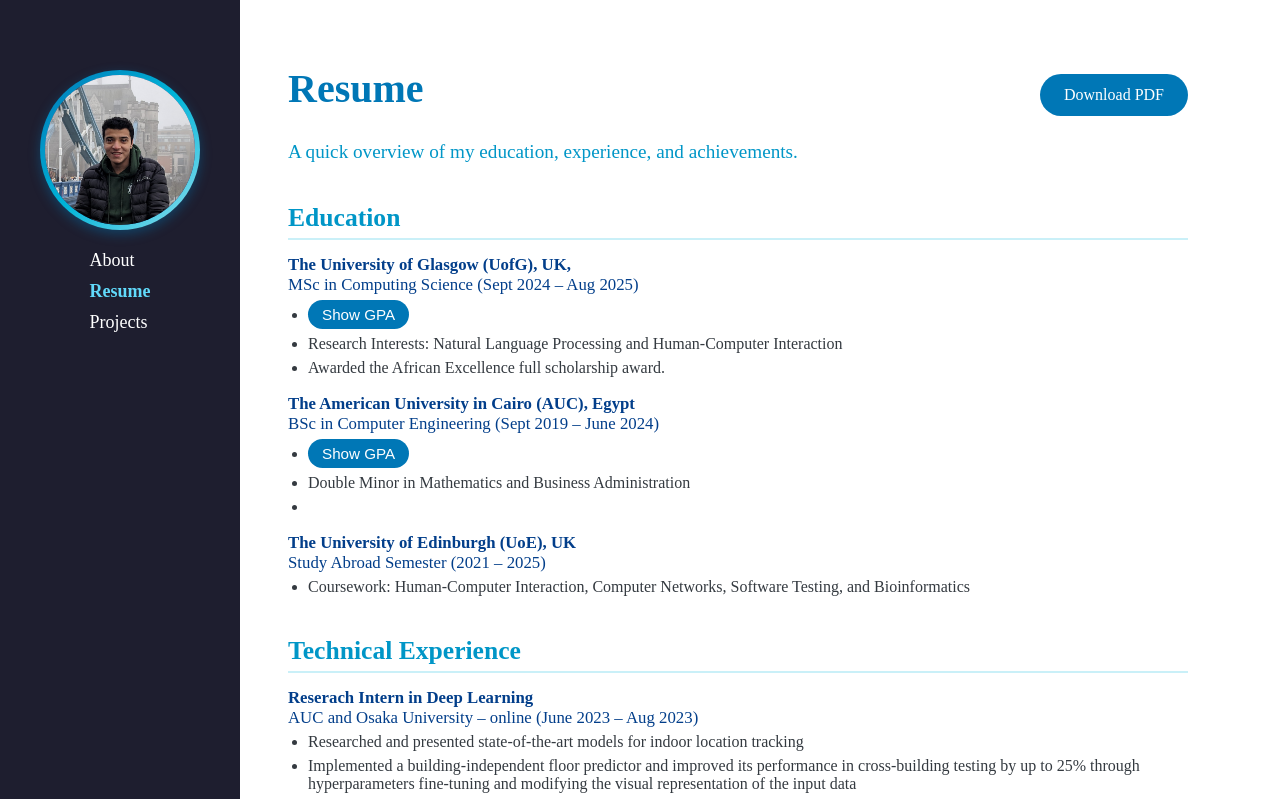
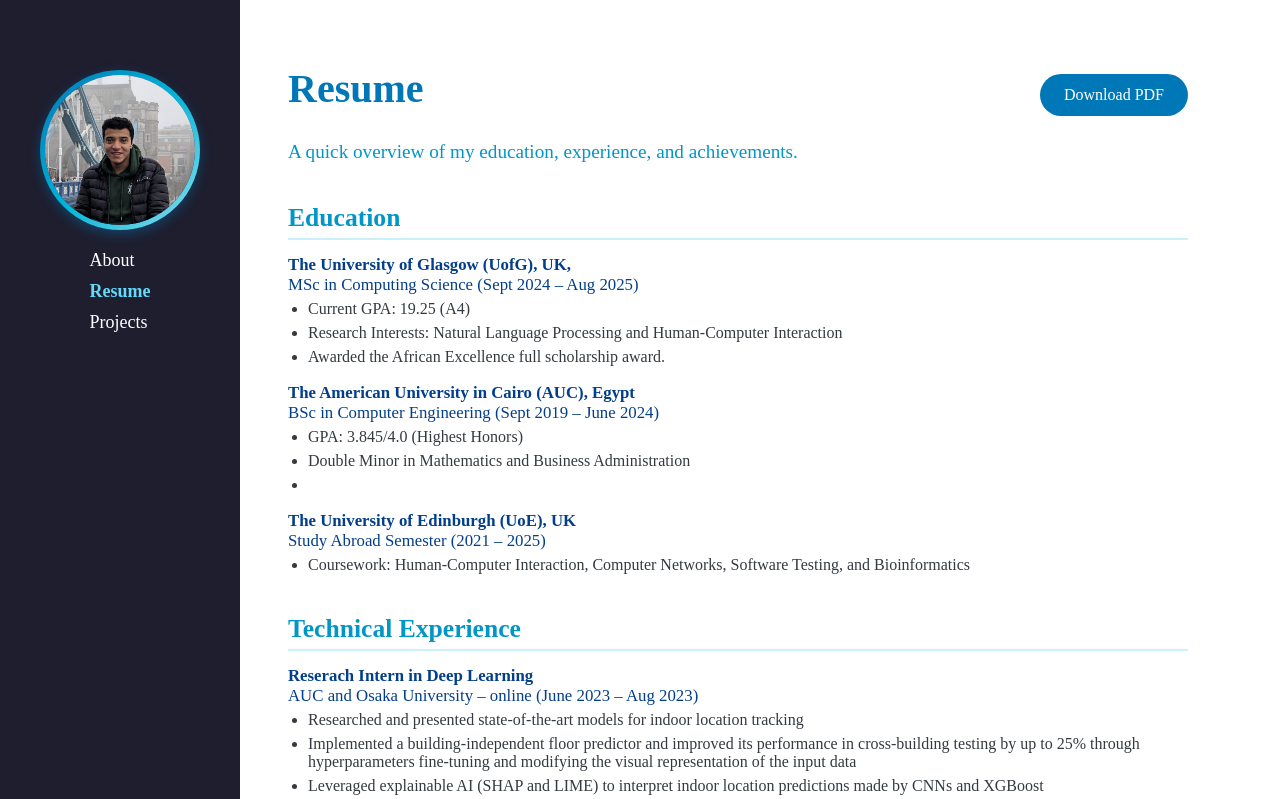
Before and after one commit to Sherif-Sakran/Sherif-Sakran.github.io, a React (Vite) app: page /resume in a window 1280 px wide. Shown: the top 799 px of the page. Built offline with nearby package versions, Linux system fonts and the light colour scheme.

Commit message:
commented the cool button

```diff
--- a/src/components/SectionBlock.jsx
+++ b/src/components/SectionBlock.jsx
@@ -4,7 +4,7 @@
 
 const SectionBlock = ( position ) => {
   const { title, date, points } = position
-  const hideOn = "GPA";
+  // const hideOn = "GPA";
   return (
     <ul className="resume-list">
     <li>
@@ -12,8 +12,9 @@
         { title.regular } ({ date.start } – { date.end })<br />
         <ul className="resume-sublist">
         {points.map((point, index) => (
-          point.includes(hideOn) ?
-          <li key={index}><CoolButton buttonText={hideOn} point={point}/></li> : <li key={index}>{point}</li>
+          // point.includes(hideOn) ?
+          // <li key={index}><CoolButton buttonText={hideOn} point={point}/></li> :
+          <li key={index}>{point}</li>
         ))}
         </ul>
     </li>
```
